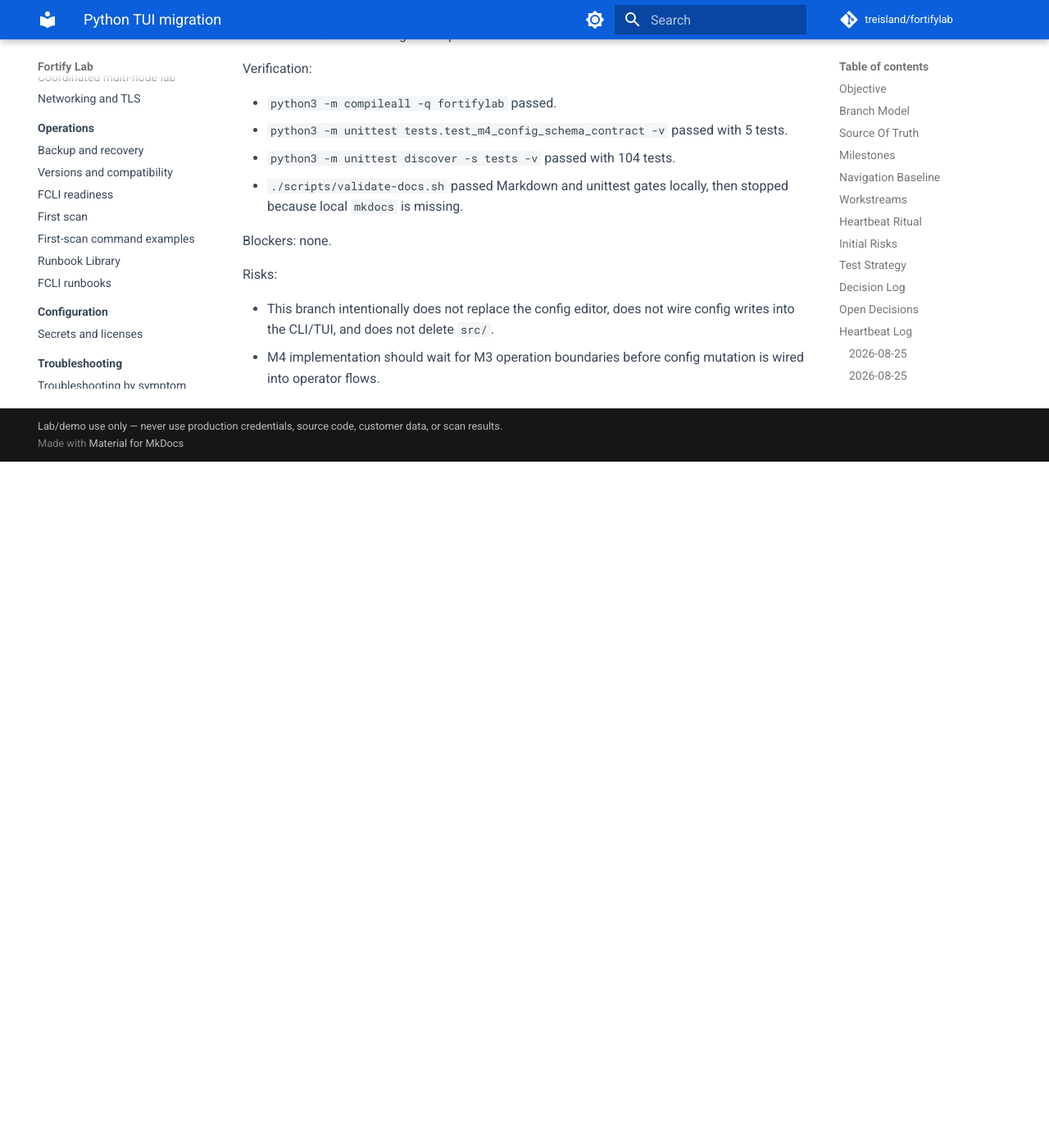
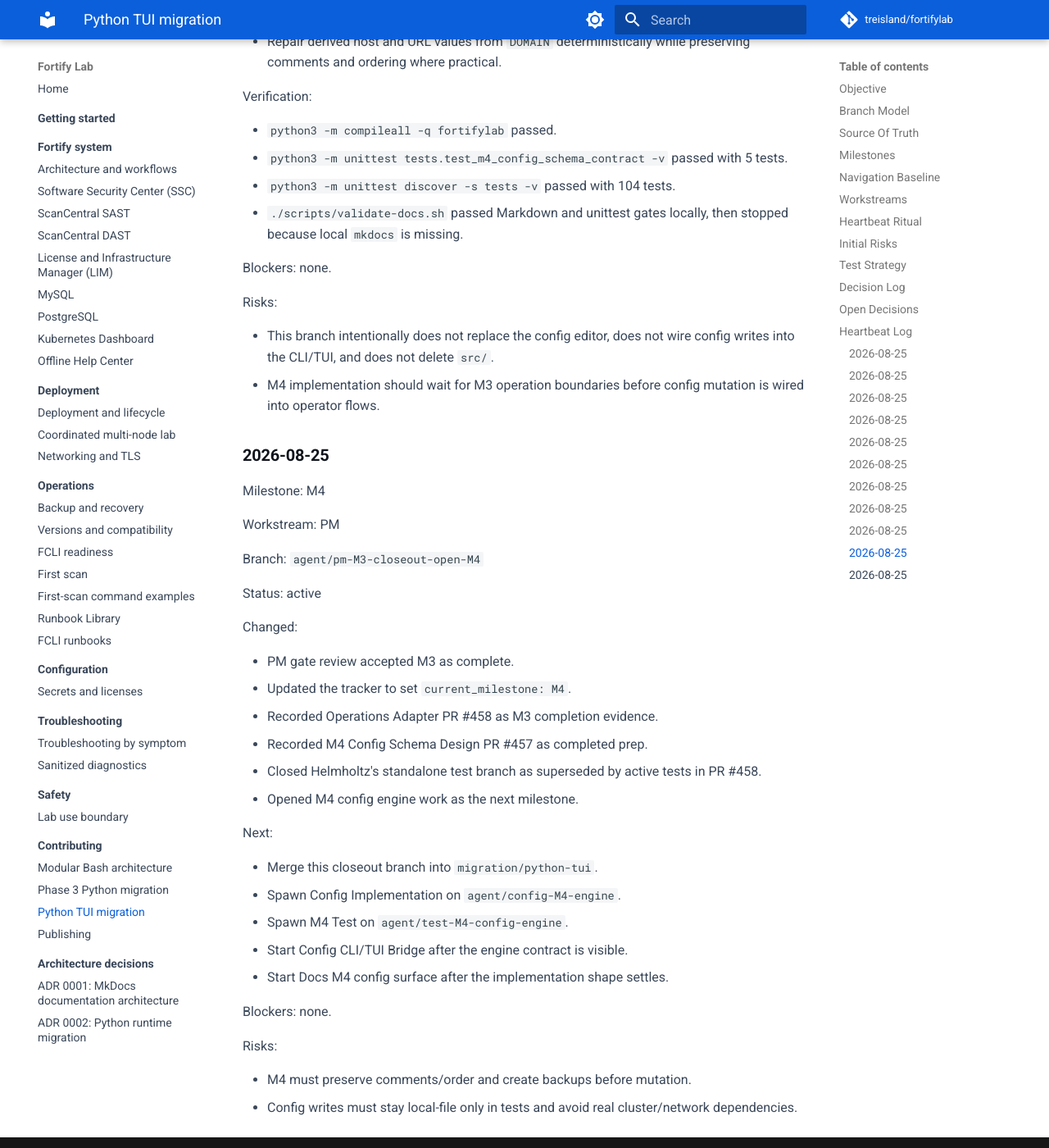
Before and after one commit to treisland/fortifylab, an MkDocs documentation site: the page built from docs/development/python-tui-migration.md, in a window 1280 px wide and 1400 px high, scrolled down 14960 px. Shown: the whole window at 82% size. Built offline with MkDocs 1.6.1 and Material for MkDocs 9.7.7, drawn with Linux system fonts in a browser that asks for light colours; comment, search, counter and statistics services are not loaded; before the commit the page ends 15523 px from its top, so only the background shows below that; some of the changed text lies outside the part shown.

Commit message:
Close M3 and open M4 migration work

```diff
--- a/docs/development/python-tui-migration.md
+++ b/docs/development/python-tui-migration.md
@@ -507,7 +507,7 @@
 
 Branch: `agent/config-M4-schema-design`
 
-Status: active
+Status: complete
 
 Changed:
 
@@ -516,6 +516,7 @@
 - Confirmed active config editor behavior lives in `scripts/wizard/operations.sh`, including staged edits, preview, apply-with-backup, rollback, selected backup restore, raw editor backup, domain/URL repair, and validation.
 - Identified old preview bridge references under `src/fortifylab/config` for parser, store, repair, and CLI behavior; these remain reference-only and should be removed or replaced deliberately later.
 - Added a root-package read-only config schema contract under `fortifylab/config/` for future M4 work.
+- Merged M4 Config Schema Design PR #457 into `migration/python-tui`.
 
 Parser/writer contract proposed for M4:
 
@@ -539,3 +540,37 @@
 
 - This branch intentionally does not replace the config editor, does not wire config writes into the CLI/TUI, and does not delete `src/`.
 - M4 implementation should wait for M3 operation boundaries before config mutation is wired into operator flows.
+
+### 2026-08-25
+
+Milestone: M4
+
+Workstream: PM
+
+Branch: `agent/pm-M3-closeout-open-M4`
+
+Status: active
+
+Changed:
+
+- PM gate review accepted M3 as complete.
+- Updated the tracker to set `current_milestone: M4`.
+- Recorded Operations Adapter PR #458 as M3 completion evidence.
+- Recorded M4 Config Schema Design PR #457 as completed prep.
+- Closed Helmholtz's standalone test branch as superseded by active tests in PR #458.
+- Opened M4 config engine work as the next milestone.
+
+Next:
+
+- Merge this closeout branch into `migration/python-tui`.
+- Spawn Config Implementation on `agent/config-M4-engine`.
+- Spawn M4 Test on `agent/test-M4-config-engine`.
+- Start Config CLI/TUI Bridge after the engine contract is visible.
+- Start Docs M4 config surface after the implementation shape settles.
+
+Blockers: none.
+
+Risks:
+
+- M4 must preserve comments/order and create backups before mutation.
+- Config writes must stay local-file only in tests and avoid real cluster/network dependencies.
```
Also changed, not shown: 1 other file.
